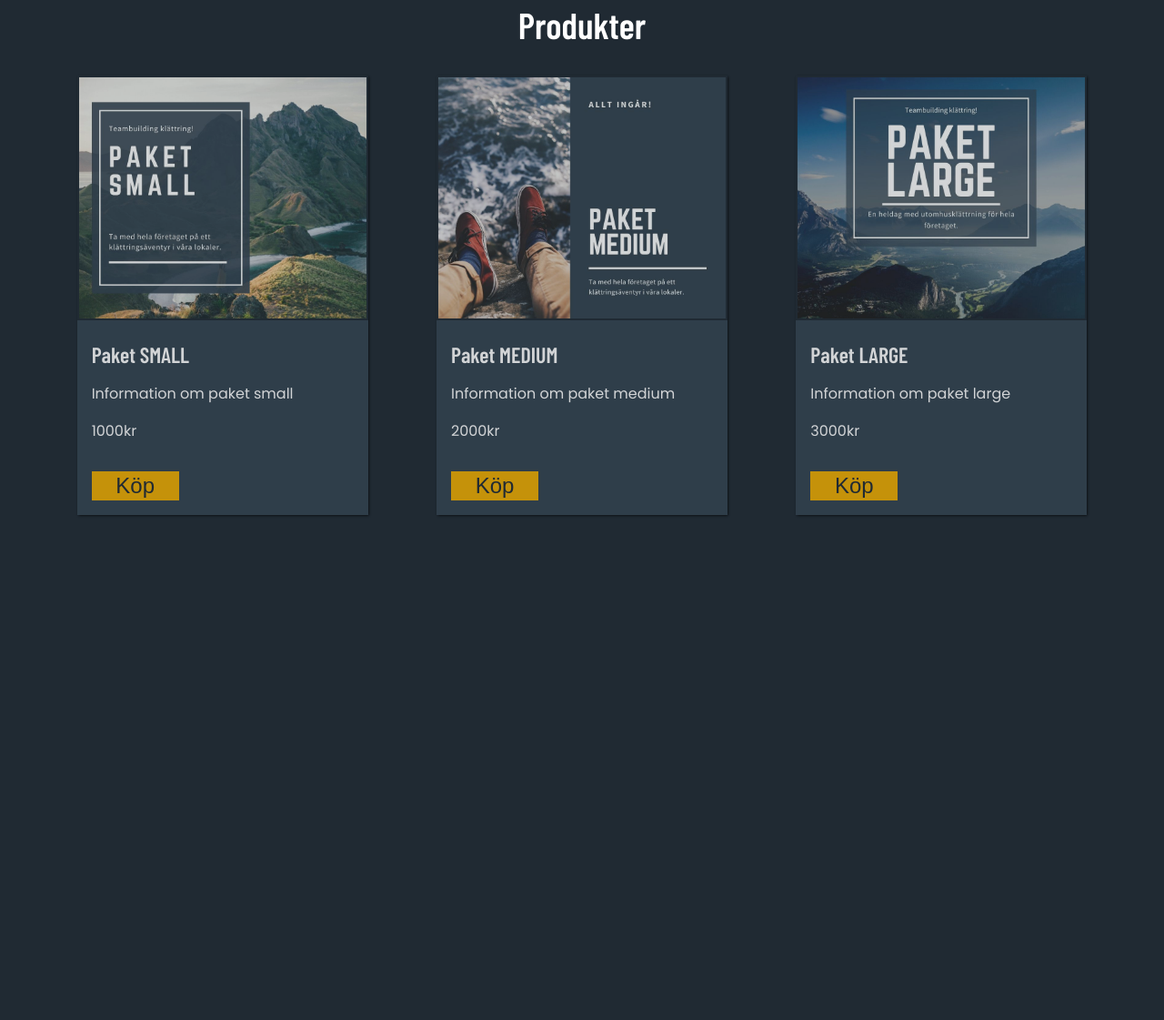
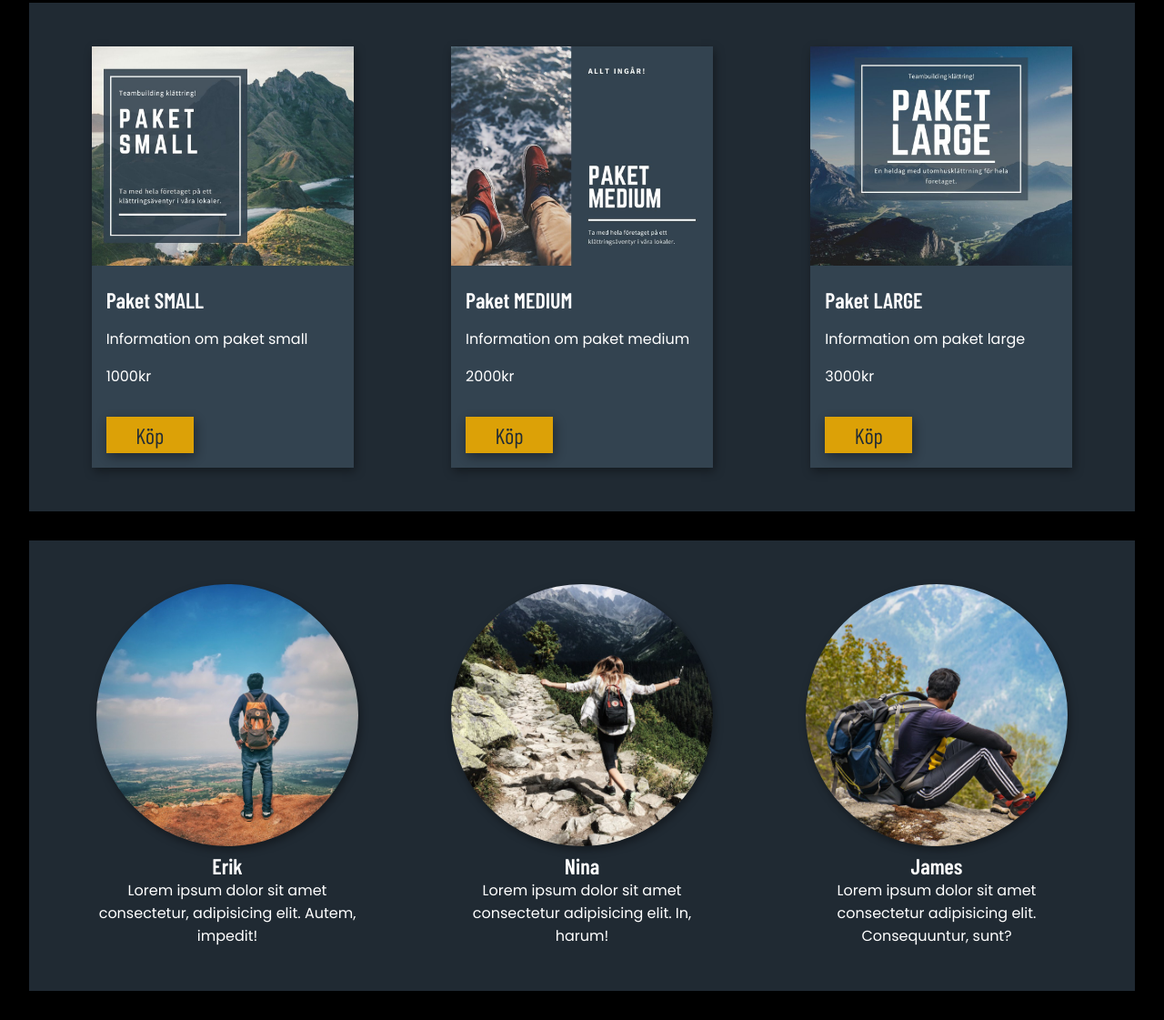
Before and after one commit to Tacohontas/Gavle, a website: page html/index.html in a window 1280 px wide. Shown: the part 829-1950 px from the top of the page at 91% size. Before the commit the page ends 1427 px from the top, so only its background shows below. Drawn offline with nearby package versions, Linux system fonts and the light colour scheme.

Commit message:
Index fortsättning lördagsJöbb

```diff
--- a/html/index.html
+++ b/html/index.html
@@ -8,12 +8,11 @@
     <link rel="stylesheet" href="../styles/css/styles.css"></link> <!-- Här är .css-filen som vi gulp skapat åt oss. -->
     <link href="https://fonts.googleapis.com/css?family=Barlow+Condensed:400,600|Poppins&display=swap" rel="stylesheet">
     <script src="https://kit.fontawesome.com/a076d05399.js"></script>
-    <script src=""></script>
+    <script src="../js/products.js" defer></script>
 </head>
-<body>
+<body class="bg" id="startsida">
     <section class="landing">
         <div class="landing__bg">
-
             <!-- Här börjar menyn -->
             <header class="header">
             <div> <img src="../img/logo_jpg.jpg" alt="logo" class="logo"></div>
@@ -26,22 +25,23 @@
                 <span id="nav__close" class="fas fa-times"></span>
                 </a>
                 <ul class="navmenu__ul">
-                <li><a href="#" class="navmenu__a">Produkter</a></li>
-                <li><a href="#" class="navmenu__a">Om oss</a></li>
+                <li><a href="#startsida"><img src="../img/logo_jpg.jpg" alt="logo" class="logo"></a></li>
+                <li><a href="#produkter_start" class="navmenu__a">Produkter</a></li>
+                <li><a href="#omoss" class="navmenu__a">Om oss</a></li>
                 </ul>
              </nav>
                 <a href="#main-menu-toggel" class="blackdrop" tabindex="-1" hidden></a>
             </header>
             <!--Meny slut -->
             <div class="landing__box">
-                <h1>Välkommen till TeamClimbing</h1>
+                <h1 class="landing__box-h1">Välkommen till TeamClimbing</h1>
                 <p>Lorem ipsum dolor sit amet consectetur adipisicing elit. Architecto explicabo cupiditate minus incidunt corrupti provident, doloribus dolorem at ut! Ipsam repudiandae, inventore id culpa est consequatur. Delectus culpa suscipit rerum!</p>
+                <a href="#produkter_start"><button class="landing__box-btn">Produkter</button></a>
             </div>
         </div>
     </section>
 
-    <section class="productinfo">
-            <h1 class="productinfo__h1">Produkter</h1>
+    <section class="productinfo" id="produkter_start">
         <div class="productinfo__card">
             <div class="productinfo__card-1">
                 <img class="productinfo__card-img" src="../img/small.jpg" alt="small">
@@ -67,7 +67,25 @@
         </div>
     </section>
 
-    <section class="reviews"></section>
+    <section class="omoss" id="omoss">
+        <div class="omoss__container">
+            <div class="omoss__card">
+            <img src="../img/Erik.jpg" alt="erik" class="omoss__card-img">
+            <h2>Erik</h2>
+            <p>Lorem ipsum dolor sit amet consectetur, adipisicing elit. Autem, impedit!</p>
+            </div>
+            <div class="omoss__card">
+            <img src="../img/Nina.jpg" alt="nina" class="omoss__card-img">
+            <h2>Nina</h2>
+            <p>Lorem ipsum dolor sit amet consectetur adipisicing elit. In, harum!</p>
+            </div>
+            <div class="omoss__card">
+            <img src="../img/James.jpg" alt="james" class="omoss__card-img">
+            <h2>James</h2>
+            <p>Lorem ipsum dolor sit amet consectetur adipisicing elit. Consequuntur, sunt?</p>
+            </div>
+        </div>
+    </section>
 
     <footer class="footer"></footer>
 
--- a/styles/scss/_index.scss
+++ b/styles/scss/_index.scss
@@ -1,3 +1,7 @@
+.bg {
+    background-color: black;
+    scroll-behavior: smooth;
+}
 .landing {
     background: url(/img/rock_climbing.jpg);
     height: 100vh;
@@ -7,14 +11,101 @@
     box-shadow: 2px 4px 12px rgba(0, 0, 0, 0.3);
 
 }
-.landing__bg {
+/* .landing__bg {
     height: 100vh;
     background-color: rgba(32, 42, 51, 0.39);
-}
+} */
 .landing__box {
-    margin: 5.5rem auto 2rem 4rem;
-    width: 22rem;
+    margin: 0 auto;
+    width: 24rem;
+    height: 24rem;
     padding: 2.5rem;
     background-color: rgba(32, 42, 51, 0.527);
     box-shadow: 2px 4px 12px rgba(0, 0, 0, 0.747);
 }
+.landing__box-h1 {
+    font-size: 28px;
+    margin: 0 0 1rem 0;
+}
+.landing__box-btn {
+        width: 8rem;
+        height: 3rem;
+        background-color: $button-col;
+        border: none;
+        margin: 2rem 0 0 0;
+        color: $bg-col;
+        font-size: 1.5rem;
+        font-family: 'Barlow Condensed', sans-serif;
+        box-shadow: 2px 4px 12px rgba(0, 0, 0, 0.452);
+        opacity: .9;
+}
+.landing__box-btn:hover {
+    opacity: 1;
+}
+
+//Produkt cards
+.productinfo {
+    background-color: $bg-col;
+    margin: 2rem 2rem 2rem 2rem;
+    padding: 1rem 0 1rem 0;
+}
+.productinfo__card {
+    margin: 2rem auto;
+    max-width: 1170px;
+    display: grid;
+    grid-template-columns: repeat(auto-fit, minmax(270px, 1fr));
+    grid-column-gap: 1rem;
+    grid-row-gap: 2rem;
+    justify-items: center;
+}
+.productinfo__card-1, .productinfo__card-2, .productinfo__card-3 {
+    width: 18rem;
+    background-color: $box-col;
+    box-shadow: 2px 4px 10px rgba(0, 0, 0, 0.384);
+}
+.productinfo__card-img {
+    max-width: 100%;
+    height: auto;
+}
+.productinfo__card-text, .productinfo__card-name, .productinfo__card-price {
+    margin: 1rem;
+}
+.productinfo__card-btn {
+    width: 6rem;
+    height: 2.5rem;
+    background-color: $button-col;
+    border: none;
+    margin: 1rem;
+    color: $bg-col;
+    font-size: 1.5rem;
+    font-family: 'Barlow Condensed', sans-serif;
+    box-shadow: 2px 4px 12px rgba(0, 0, 0, 0.452);
+    opacity: .9;
+}
+.productinfo__card-btn:hover {
+    opacity: 1;
+}
+//Om Oss
+.omoss {
+    background-color: $bg-col;
+    margin: 2rem;
+    padding: 1rem 0 1rem 0;
+}
+.omoss__container {
+    margin: 2rem auto;
+    max-width: 1170px;
+    display: grid;
+    grid-template-columns: repeat(auto-fit, minmax(270px, 1fr));
+    grid-row-gap: 2rem;
+    justify-items: center;
+}
+.omoss__card {
+    width: 18rem;
+    text-align: center;
+}
+.omoss__card-img {
+    max-width: 100%;
+    height: auto;
+    border-radius: 50%;
+    box-shadow: 2px 4px 10px rgba(0, 0, 0, 0.384);
+}
--- a/styles/scss/_products.scss
+++ /dev/null
@@ -1,42 +0,0 @@
-
-    .productinfo__h1 {
-        text-align: center;
-        font-size: 40px;
-        margin: 2rem 0 0 0;
-    }
-
-    .productinfo__card {
-        margin: 2rem auto;
-        max-width: 1170px;
-        display: grid;
-        grid-template-columns: repeat(auto-fit, minmax(350px, 1fr));
-        grid-column-gap: 1rem;
-        grid-row-gap: 2rem;
-        justify-items: center;
-
-    }
-    .productinfo__card-1, .productinfo__card-2, .productinfo__card-3 {
-        width: 20rem;
-        background-color: $box-col;
-        box-shadow: .5px .5px 3px 0px black;
-        opacity: .8;
-    }
-    .productinfo__card-img {
-        max-width: 100%;
-        height: auto;
-        border: 2px solid $bg-col;
-    }
-    .productinfo__card-text, .productinfo__card-name, .productinfo__card-price {
-        margin: 1rem;
-    }
-
-    .productinfo__card-btn {
-        width: 6rem;
-        height: 2rem;
-        background-color: $button-col;
-        border: none;
-        margin: 1rem;
-        color: $bg-col;
-        font-size: 1.5rem;
-
-    }
--- a/styles/scss/main.scss
+++ b/styles/scss/main.scss
@@ -11,6 +11,7 @@
 body {
   background: $bg-col;
   color: $font-col;
+  scroll-behavior: smooth;
 }
 p, a, div{
   font-family: 'Poppins', sans-serif;
@@ -23,6 +24,14 @@ li{
   list-style: none;
   font-family: 'Poppins', sans-serif;
 }
+a:link, a:visited, a:active {
+  text-decoration: none;
+}
+a:hover {
+
+}
+
+
 
 // Meny CSS
 .header {
@@ -83,7 +92,8 @@ li{
   box-shadow: -8px 0 8px rgba(0,0,0,.5);
   min-height: 100%;
   width: 200px;
-  background: $dark-col;
+  background: $bg-col;
+
 }
 .navmenu__a {
   display: block;
```
Also changed, not shown: styles/css/styles.css. Lines whose indentation alone changed are shown as unchanged.
